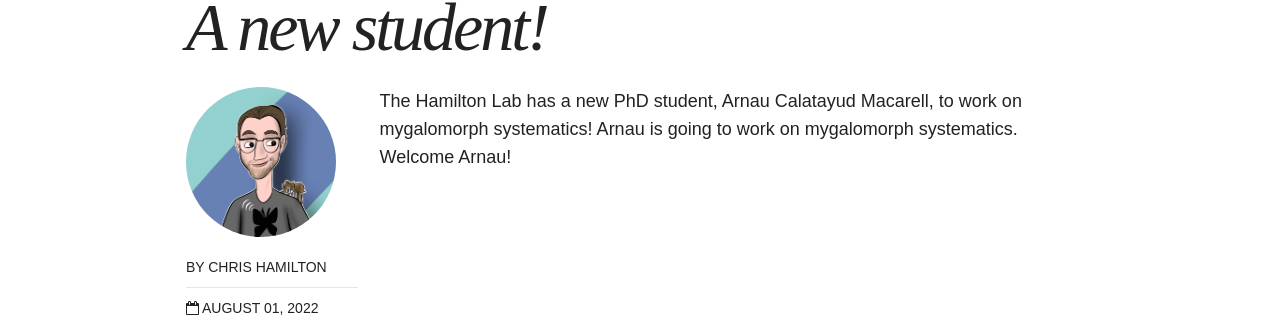
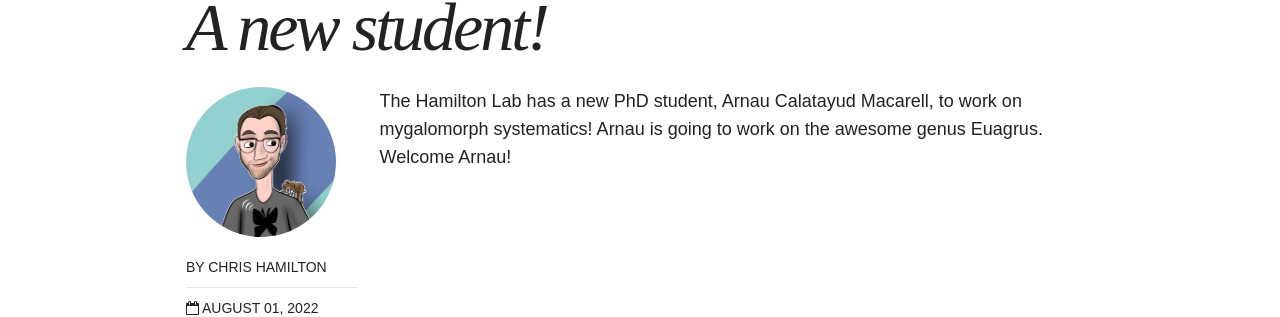
Before and after one commit to thehamiltonlab/thehamiltonlab.github.io, a Jekyll site: the page built from _posts/2022-08-01-new-student.md, in a window 1280 px wide. Shown: the part 556-873 px from the top of the page. Built offline with Jekyll 4.4.1, drawn with Linux system fonts in a browser that asks for light colours; nearby versions of some CDN libraries.

Commit message:
Update 2022-08-01-new-student.md

```diff
--- a/_posts/2022-08-01-new-student.md
+++ b/_posts/2022-08-01-new-student.md
@@ -8,4 +8,4 @@ tags: [hamilton lab]
 share: true
 ---
 
-The Hamilton Lab has a new PhD student, Arnau Calatayud Macarell, to work on mygalomorph systematics! Arnau is going to work on mygalomorph systematics. Welcome Arnau!
+The Hamilton Lab has a new PhD student, Arnau Calatayud Macarell, to work on mygalomorph systematics! Arnau is going to work on the awesome genus Euagrus. Welcome Arnau!
```
